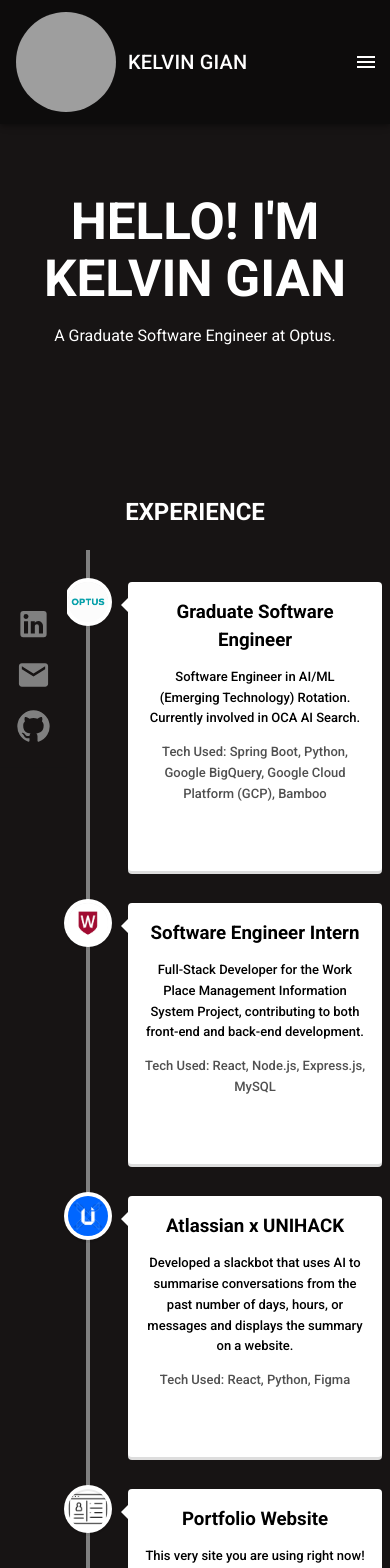
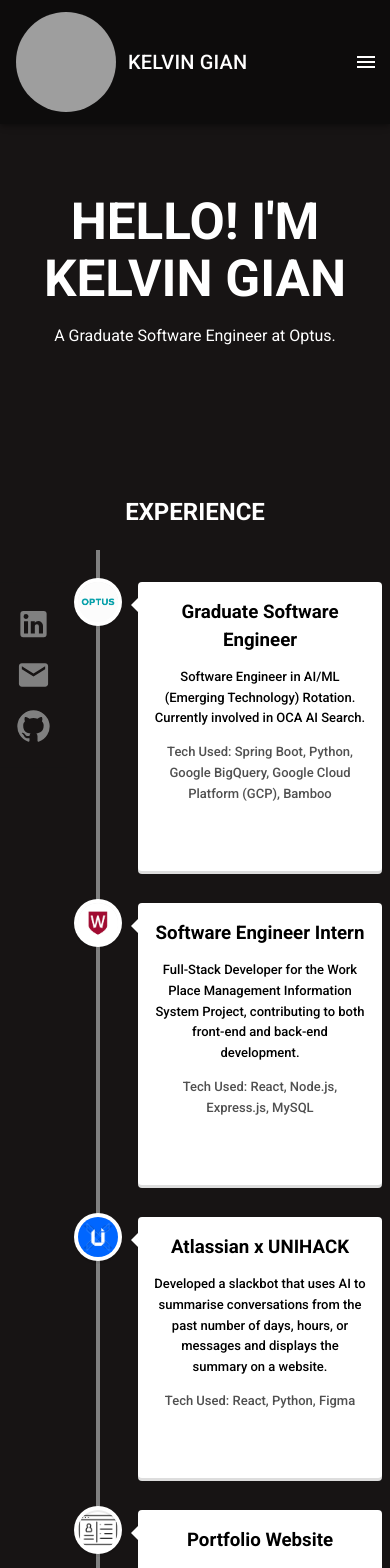
Before and after one commit to kelvin0012/my-website, a React (Vite) app: page / in a window 390 px wide. Shown: the top 1568 px of the page. Built offline with nearby package versions, Linux system fonts and the light colour scheme; grey boxes are pictures that could not be loaded.

Commit message:
Fixed vertical timeline width for mobile view

```diff
--- a/src/App.css
+++ b/src/App.css
@@ -185,6 +185,6 @@ body {
 
 @media (max-width: 1305px) {
   .projects {
-    margin-left: 60px;
+    margin-left: 70px;
   }
 }
```
